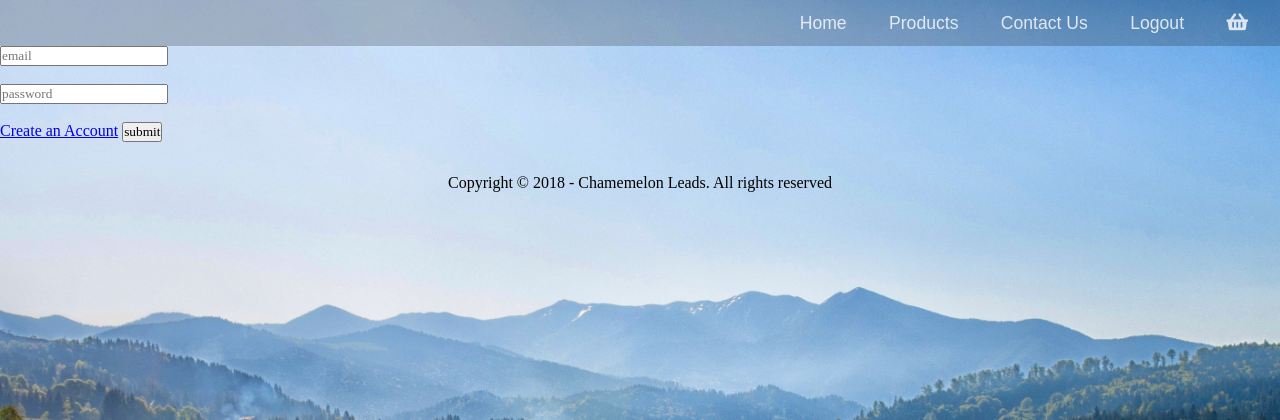
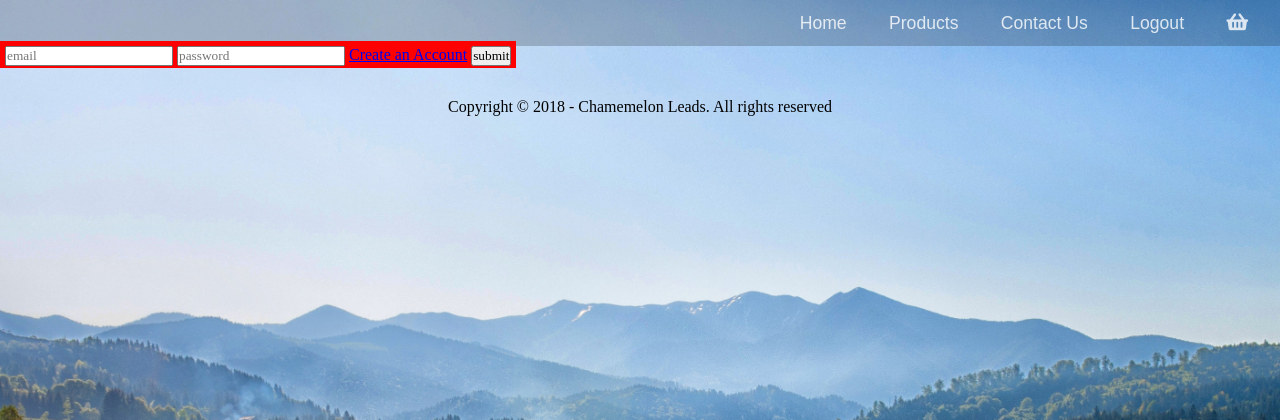
Before and after one commit to Patross/Chameleon_Leads, a PHP site: page /login.php in a window 1280 px wide. Shown: the top 420 px of the page. Run offline with PHP 8.4, Linux system fonts and the light colour scheme; the visitor is signed in with stand-in values (Sample User, id 1); data that the repository does not hold is empty; some libraries are stand-ins or nearby versions.

Commit message:
login styles

```diff
--- a/login.php
+++ b/login.php
@@ -9,23 +9,23 @@
         }
 ?>
 
-    <main>
-        <form action="includes/login.inc.php" method="POST">
+<main>
+    <form id="loginForm" action="includes/login.inc.php" method="POST">
 
-            <input type="email" name="email"  placeholder="email"></br></br>
-            <input type="password" name="password" placeholder="password"></br></br>
-            <a href="register.php">Create an Account</a>
-            <button type="submit" name="submit" >submit</button>
+        <input type="email" name="email" placeholder="email">
+        <input type="password" name="password" placeholder="password">
+        <a href="register.php">Create an Account</a>
+        <button type="submit" name="submit">submit</button>
 
-        </form>
-        <?php
+    </form>
+    <?php
         if(isset($_GET['login'])){
             if($_GET['login'] == "nomatch"){
                 echo "Username or password is incorrect.";
             }
         }
         ?>
-    </main>
+</main>
 
 <?php
     require_once("includes/footer.php");
--- a/styles/styles.css
+++ b/styles/styles.css
@@ -61,4 +61,7 @@ footer{
     padding: 1%;
 }
 
-#
+#loginForm{
+    background-color: red;
+    padding: 5px;
+}
```
